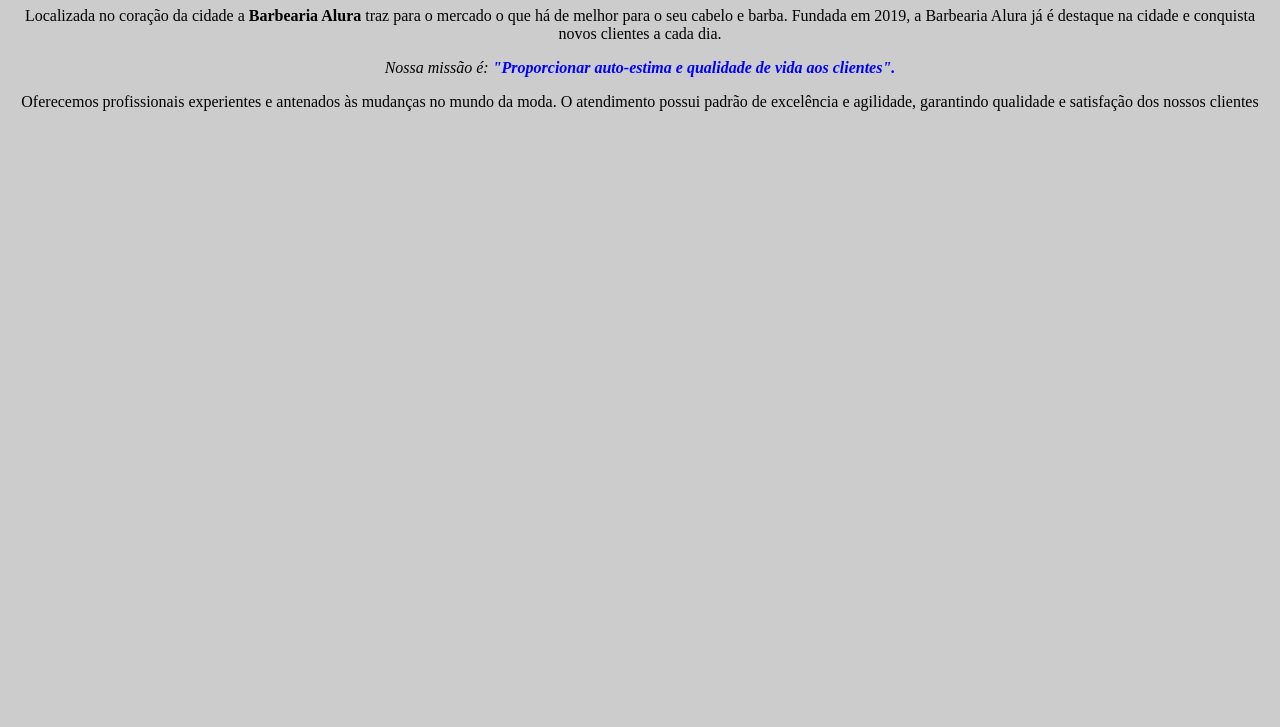
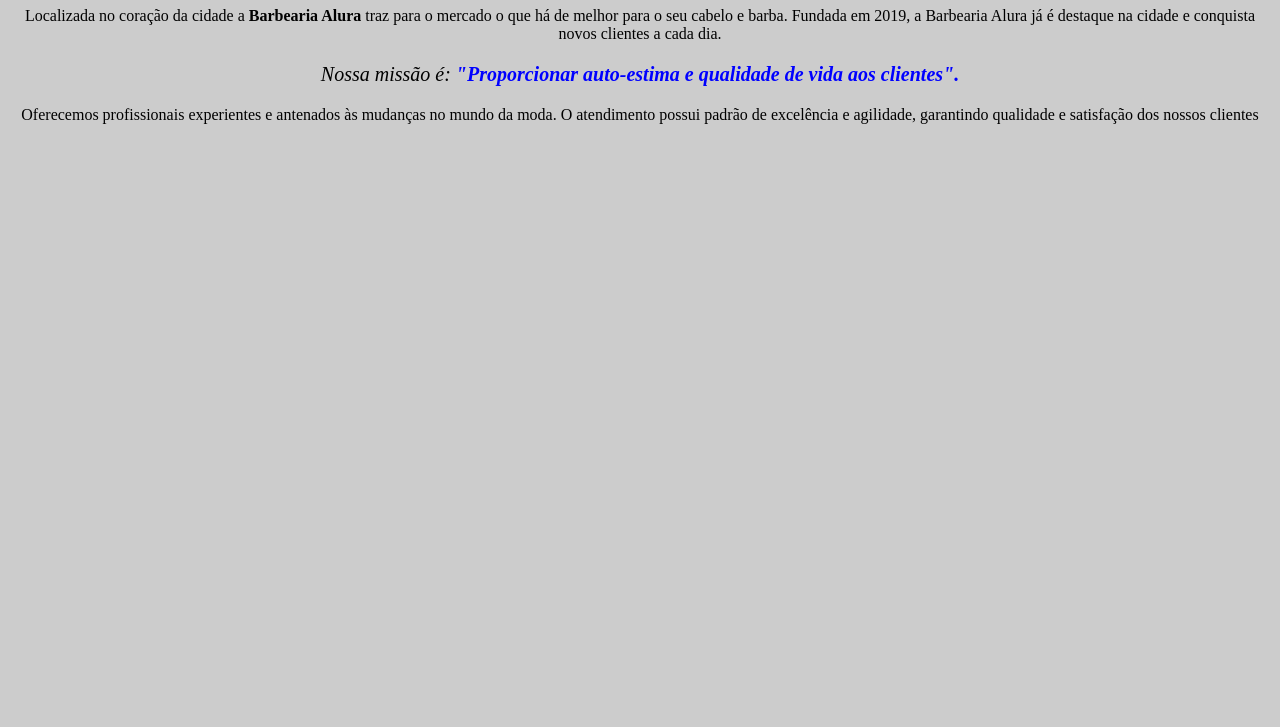
Before and after one commit to Carolescola/Barbearia-alura, a plain HTML site: page index.html in a window 1280 px wide. Shown: the part 73-800 px from the top of the page. Drawn offline with Linux system fonts and the light colour scheme.

Commit message:
arquivos

```diff
--- a/index.html
+++ b/index.html
@@ -11,7 +11,7 @@
     <p>Localizada no coração da cidade a <strong>Barbearia Alura</strong> traz para o mercado o que há de melhor para o seu cabelo e barba.
     Fundada em 2019, a Barbearia Alura já é destaque na cidade e conquista novos clientes a cada dia.</p>
 
-    <p><em>Nossa missão é: <strong>"Proporcionar auto-estima e qualidade de vida aos clientes".</strong></em></p>
+    <p id="missão"><em>Nossa missão é: <strong>"Proporcionar auto-estima e qualidade de vida aos clientes".</strong></em></p>
 
     <p>Oferecemos profissionais experientes e antenados às mudanças no mundo da moda.
     O atendimento possui padrão de excelência e agilidade, garantindo qualidade e satisfação dos nossos clientes</p>
--- a/style.css
+++ b/style.css
@@ -12,6 +12,10 @@
     text-align: center;
 }
 
+#missão {
+    font-size: 20px;
+}
+
 em strong {
     color: blue;
 }
```
